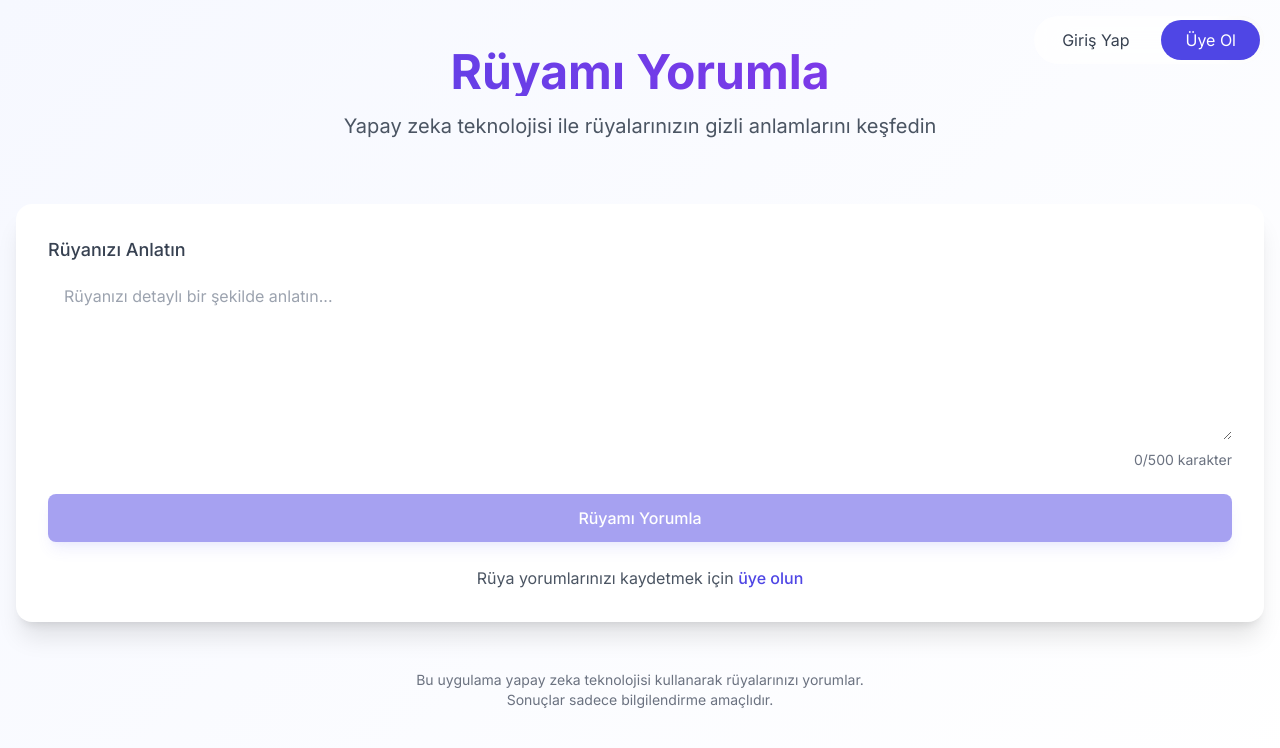
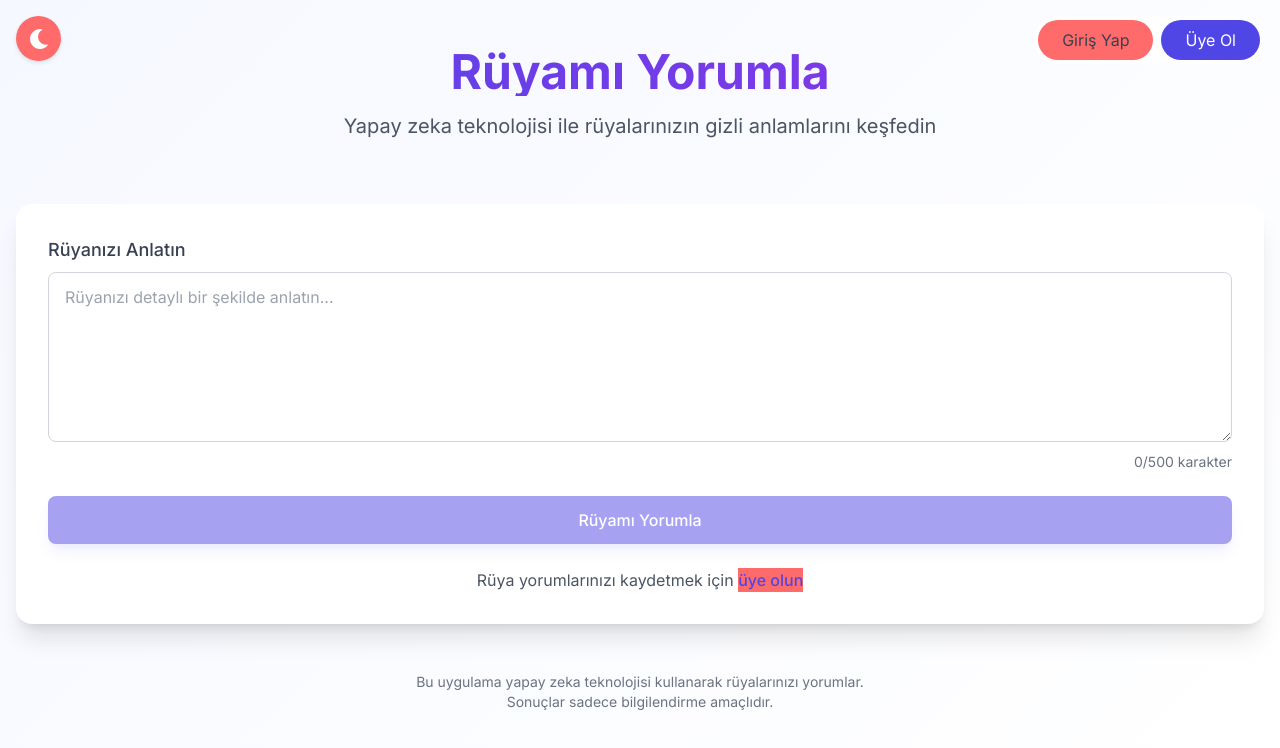
Before and after one commit to cetinibs/ruyami-yorumla, a Next.js app: page / in a window 1280 px wide. Shown: the top 748 px of the page. Built offline with nearby package versions, Linux system fonts and the light colour scheme.

Commit message:
Fix theme toggle button position and functionality

```diff
--- a/contexts/ThemeContext.tsx
+++ b/contexts/ThemeContext.tsx
@@ -11,22 +11,41 @@ const ThemeContext = createContext<ThemeContextType | undefined>(undefined);
 
 export function ThemeProvider({ children }: { children: React.ReactNode }) {
   const [theme, setTheme] = useState<Theme>('dark');
+  const [mounted, setMounted] = useState(false);
 
+  // İlk yüklemede tema tercihini kontrol et
   useEffect(() => {
-    // Tarayıcıdan tema tercihini al
+    // Önce localStorage'dan kontrol et
     const savedTheme = localStorage.getItem('theme') as Theme;
+
     if (savedTheme) {
       setTheme(savedTheme);
-      document.documentElement.setAttribute('data-theme', savedTheme);
+    } else {
+      // Sistem tercihini kontrol et
+      const prefersDark = window.matchMedia('(prefers-color-scheme: dark)').matches;
+      setTheme(prefersDark ? 'dark' : 'light');
     }
+
+    setMounted(true);
   }, []);
+
+  // Tema değiştiğinde HTML attribute'unu güncelle
+  useEffect(() => {
+    if (mounted) {
+      document.documentElement.setAttribute('data-theme', theme);
+      localStorage.setItem('theme', theme);
+    }
+  }, [theme, mounted]);
 
   const toggleTheme = () => {
     const newTheme = theme === 'light' ? 'dark' : 'light';
     setTheme(newTheme);
-    localStorage.setItem('theme', newTheme);
-    document.documentElement.setAttribute('data-theme', newTheme);
   };
+
+  // Sayfa yüklenene kadar bir şey gösterme (flash önleme)
+  if (!mounted) {
+    return null;
+  }
 
   return (
     <ThemeContext.Provider value={{ theme, toggleTheme }}>
--- a/pages/index.tsx
+++ b/pages/index.tsx
@@ -263,18 +263,20 @@ export default function Home() {
   };
 
   return (
-    <div className={`min-h-screen bg-${theme === 'light' ? 'white' : 'gray-900'}`}>
+    <div className="min-h-screen">
       <button
         onClick={toggleTheme}
         className="theme-toggle"
-        aria-label="Toggle theme"
+        aria-label="Temayı değiştir"
+        title={theme === 'light' ? 'Koyu temaya geç' : 'Açık temaya geç'}
       >
-        {theme === 'light' ? <FaMoon /> : <FaSun />}
+        {theme === 'light' ? <FaMoon size={20} /> : <FaSun size={20} />}
       </button>
 
       <Head>
         <title>Rüyamı Yorumla - AI Destekli Rüya Yorumlama</title>
         <meta name="description" content="Yapay zeka destekli rüya yorumlama uygulaması" />
+        <meta name="viewport" content="width=device-width, initial-scale=1" />
         <link rel="icon" href="/favicon.ico" />
       </Head>
 
--- a/styles/theme.css
+++ b/styles/theme.css
@@ -31,23 +31,32 @@
 .theme-toggle {
   position: fixed;
   top: 1rem;
-  right: 1rem;
-  background: var(--card-bg);
-  border: 1px solid var(--border-color);
-  color: var(--text-primary);
-  padding: 0.5rem;
+  left: 1rem;
+  background: var(--accent-primary);
+  border: none;
+  color: var(--bg-primary);
+  padding: 0.75rem;
   border-radius: 50%;
   cursor: pointer;
-  width: 40px;
-  height: 40px;
+  width: 45px;
+  height: 45px;
   display: flex;
   align-items: center;
   justify-content: center;
   transition: all 0.3s ease;
+  z-index: 1000;
+  box-shadow: var(--card-shadow);
 }
 
 .theme-toggle:hover {
   transform: scale(1.1);
+  background: var(--accent-secondary);
+}
+
+.theme-toggle svg {
+  width: 20px;
+  height: 20px;
+  transition: all 0.3s ease;
 }
 
 .dream-interpretation {
```
